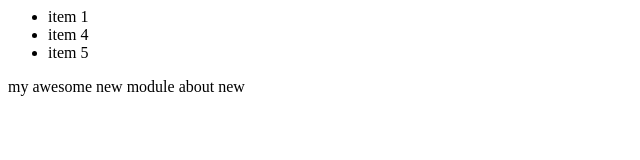
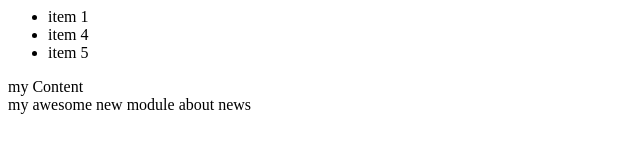
Before and after one commit to micozaki/Prelim-Exam, a plain HTML site: page index.html in a window 1280 px wide. Shown: the whole page, without its empty margins (0-640 px from the left). Drawn offline with Linux system fonts and the light colour scheme.

Commit message:
gone is news

```diff
--- a/index.html
+++ b/index.html
@@ -12,8 +12,12 @@
 	</module-one>
 
 	<module-two>
-		<div>my awesome new module about new</div>
+		<div>my Content</div>
 	</module-two>
+
+	<module-three>
+		<div>my awesome new module about news</div>
+	</module-three>
 
 
 </body>
```
